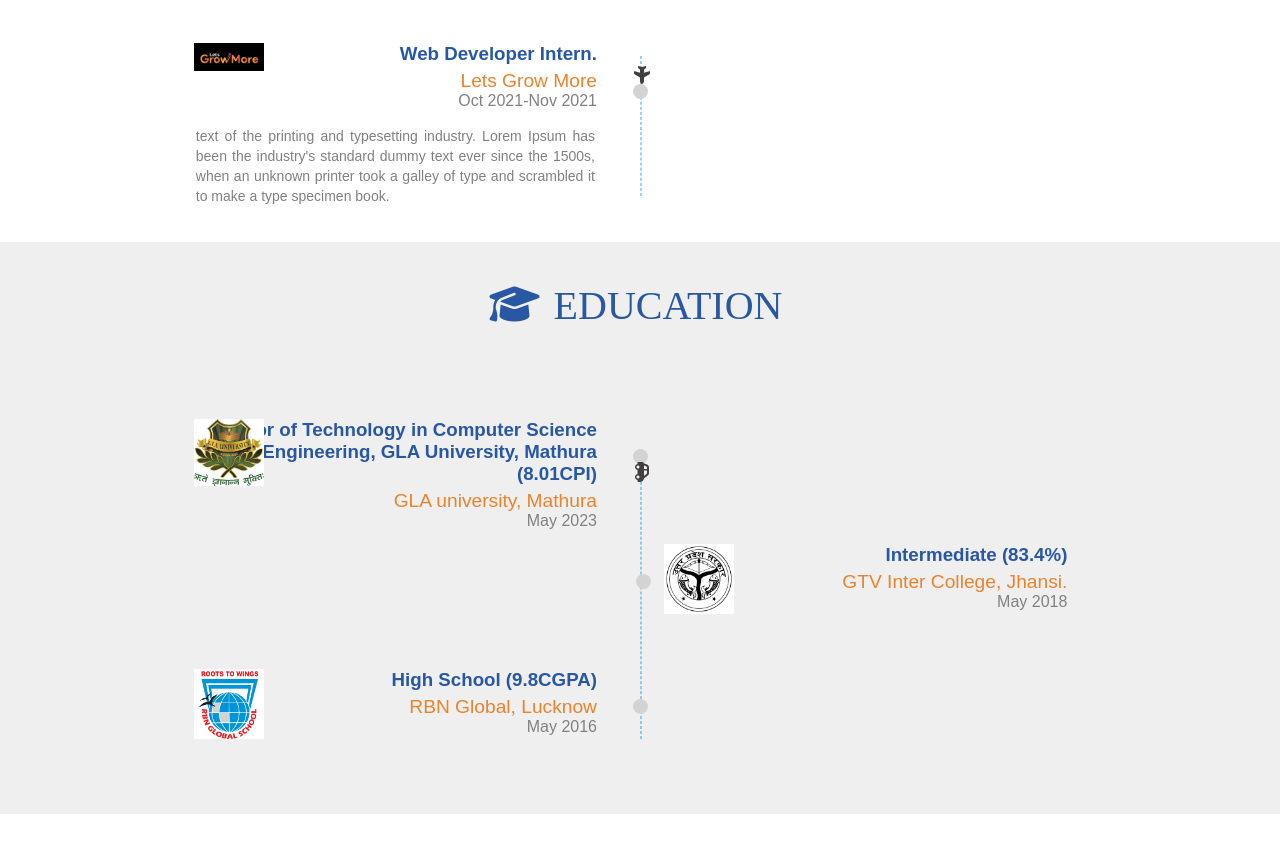
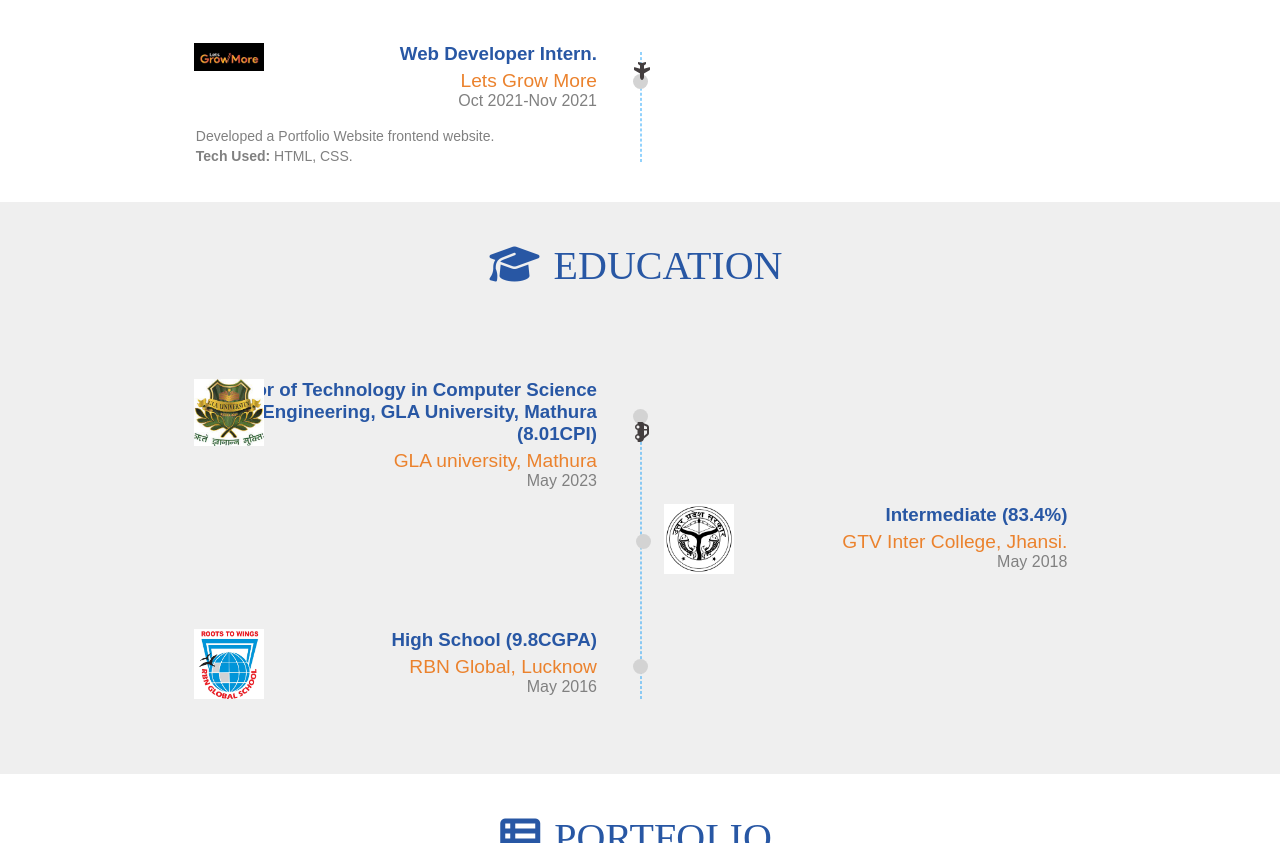
Before and after one commit to gaurav09-rajpoot/Portfolio-Website, a plain HTML site: page index.html in a window 1280 px wide. Shown: the part 1220-2063 px from the top of the page. Drawn offline with Linux system fonts and the light colour scheme.

Commit message:
Update index.html

```diff
--- a/index.html
+++ b/index.html
@@ -118,7 +118,8 @@
 						<h4 class="experience-company-name"  >Lets Grow More  </h4>
                         <h5 class="experience-duration m0 " > Oct 2021-Nov 2021 </h5>
                         <p class="experience-description text-align-justify">
-                        	text of the printing and typesetting industry. Lorem Ipsum has been the industry's standard dummy text ever since the 1500s, when an unknown printer took a galley of type and scrambled it to make a type specimen book.
+                        	Developed a Portfolio Website frontend website.<br>
+				<b>Tech Used:</b> HTML, CSS.
                         </p>
 					</div>
 
```
